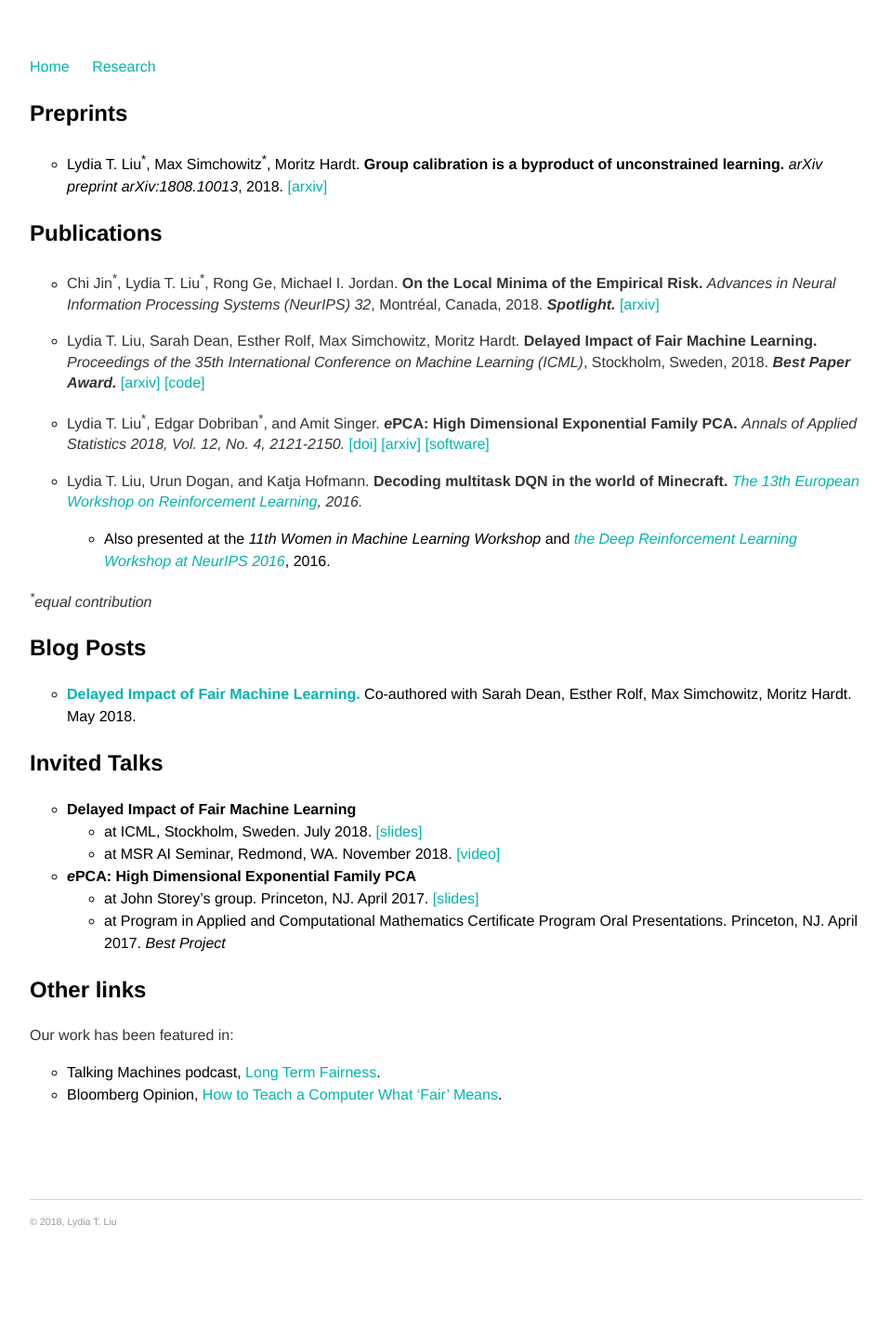
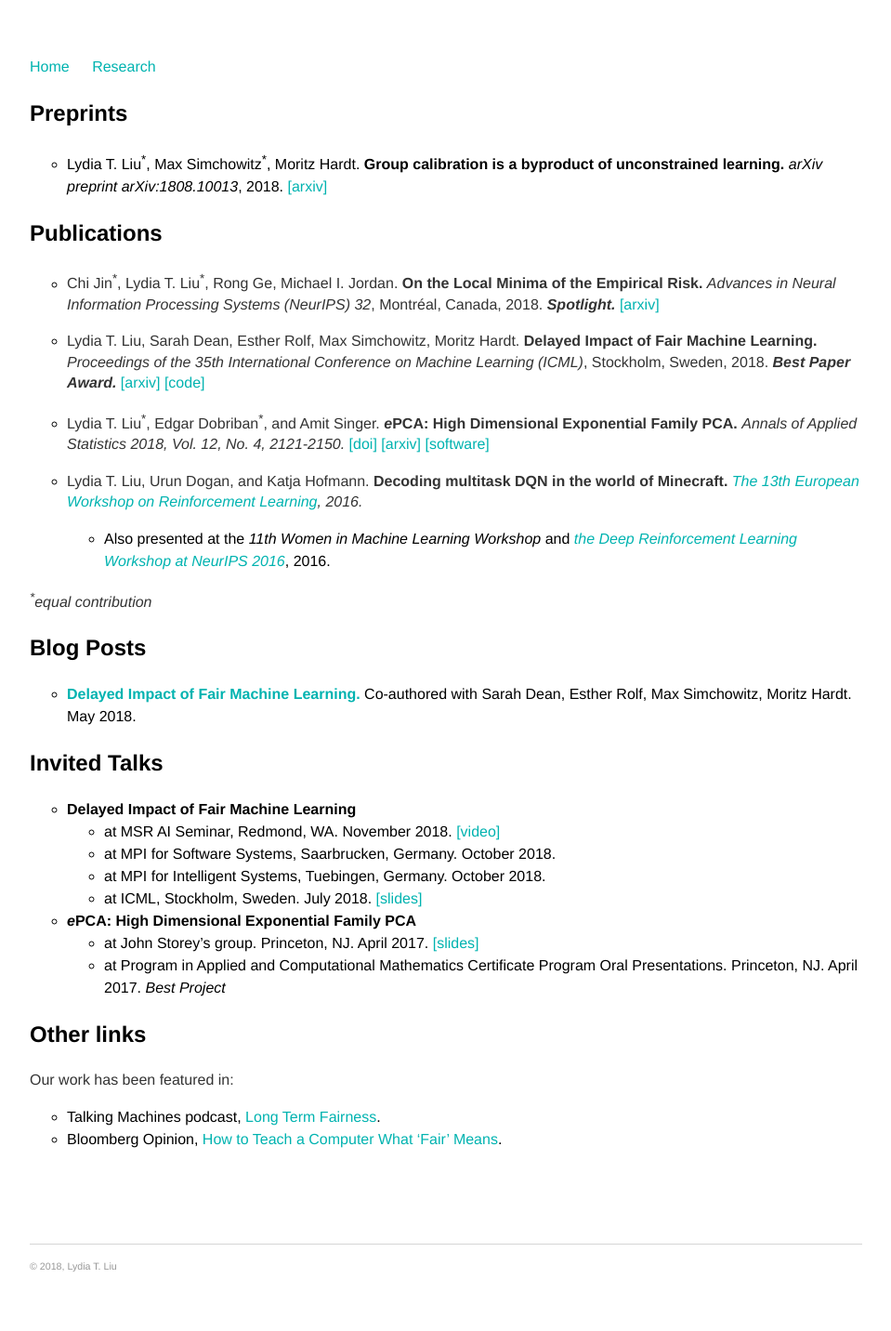
Before and after one commit to serenalwang/serenalwang.github.io, a Jekyll site: the page built from projects.md, in a window 1280 px wide. Shown: the whole page at 93% size, without its empty margins (160-1119 px from the left). Built offline with Jekyll 4.4.1, drawn with Linux system fonts in a browser that asks for light colours; before the commit the page ends 1384 px from its top, so only the background shows below that.

Commit message:
Update projects.md

```diff
--- a/projects.md
+++ b/projects.md
@@ -27,8 +27,11 @@ title: Research
 ### Invited Talks
 
 * **Delayed Impact of Fair Machine Learning**
+  * at MSR AI Seminar, Redmond, WA. November 2018. [[video]](https://youtu.be/8cDVtXjvq9s)
+  * at MPI for Software Systems, Saarbrucken, Germany. October 2018.
+  * at MPI for Intelligent Systems, Tuebingen, Germany. October 2018.
   * at ICML, Stockholm, Sweden. July 2018. [[slides]](/assets/icml_talk_2018.pdf)
-  * at MSR AI Seminar, Redmond, WA. November 2018. [[video]](https://youtu.be/8cDVtXjvq9s)
+
 
 
 * ***e*****PCA: High Dimensional Exponential Family PCA**
```
